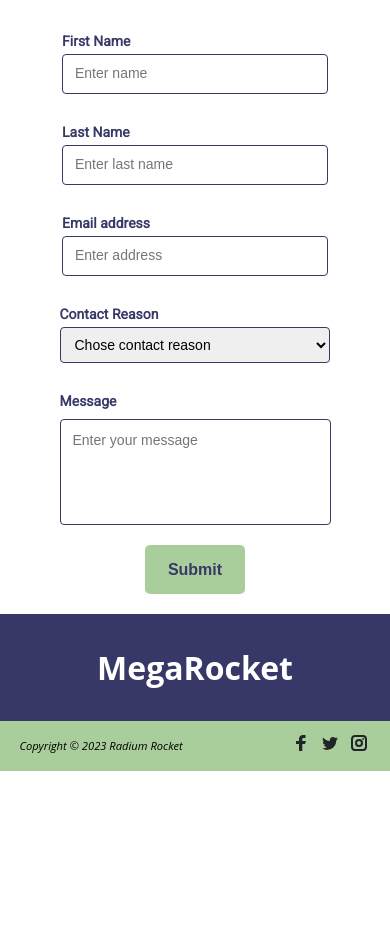
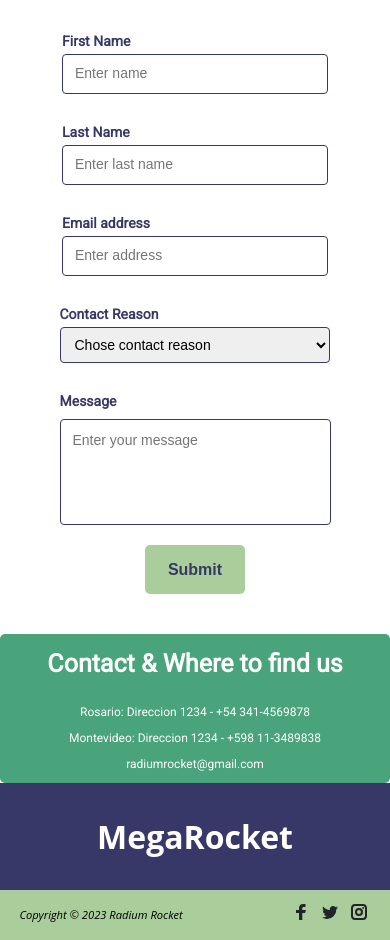
Before and after one commit to BaSP-m2023/nico-megarocket-app, a React app: page /auth/home in a window 390 px wide. Shown: the part 2657-3597 px from the top of the page. Before the commit the page ends 3428 px from the top, so only its background shows below. Built offline with nearby package versions, Linux system fonts and the light colour scheme; some packages are replaced by stand-ins of ours; no server answers.

Commit message:
MR-393/home-responsive

```diff
--- a/src/Components/Home/home.module.css
+++ b/src/Components/Home/home.module.css
@@ -60,6 +60,7 @@
   text-align: center;
   position: relative;
   padding: 20px;
+  width:100%;
 }
 
 .bannerVideo {
@@ -411,7 +412,11 @@
   display: flex;
 }
 
-@media only screen and (max-width: 980px) {
+.info{
+  display:none;
+}
+
+@media only screen and (max-width: 768px) {
   .sectionActivities {
     gap: 1rem;
   }
@@ -458,6 +463,35 @@
 
   .memberships{
     margin-left: 11px;
+  }
+
+  .info{
+    display:flex;
+  }
+
+  .card{
+    background-color:var(--secondary-dark);
+    width:100%;
+    margin: 0 auto;
+    border-radius:5px;
+    display:flex;
+    flex-direction:column;
+    align-items:center;
+    color:white;
+  }
+
+  .findUs{
+    font-size:25px;
+    margin:15px;
+  }
+
+  .infoContainer{
+    width:80%;
+    text-align:center;
+  }
+
+  .ubication{
+    font-size:12px;
   }
 }
 
--- a/src/Components/Home/index.js
+++ b/src/Components/Home/index.js
@@ -208,6 +208,16 @@
           <FormLand />
         </article>
       </section>
+      <section className={styles.info}>
+        <div className={styles.card}>
+          <h4 className={styles.findUs}>Contact & Where to find us</h4>
+          <div className={styles.infoContainer}>
+            <p className={styles.ubication}>Rosario: Direccion 1234 - +54 341-4569878</p>
+            <p className={styles.ubication}>Montevideo: Direccion 1234 - +598 11-3489838</p>
+            <p className={styles.ubication}>radiumrocket@gmail.com</p>
+          </div>
+        </div>
+      </section>
     </section>
   );
 }
```
